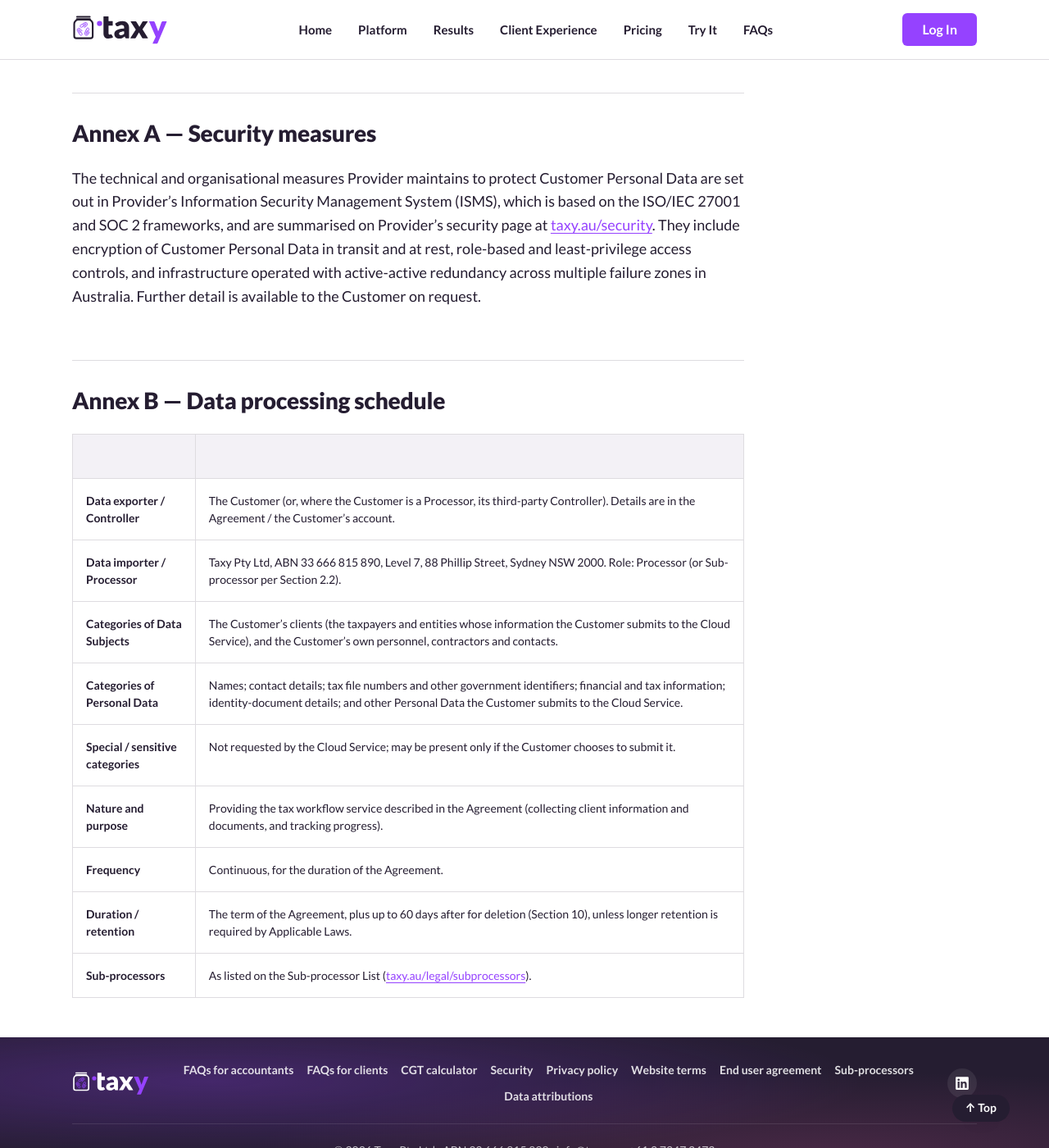
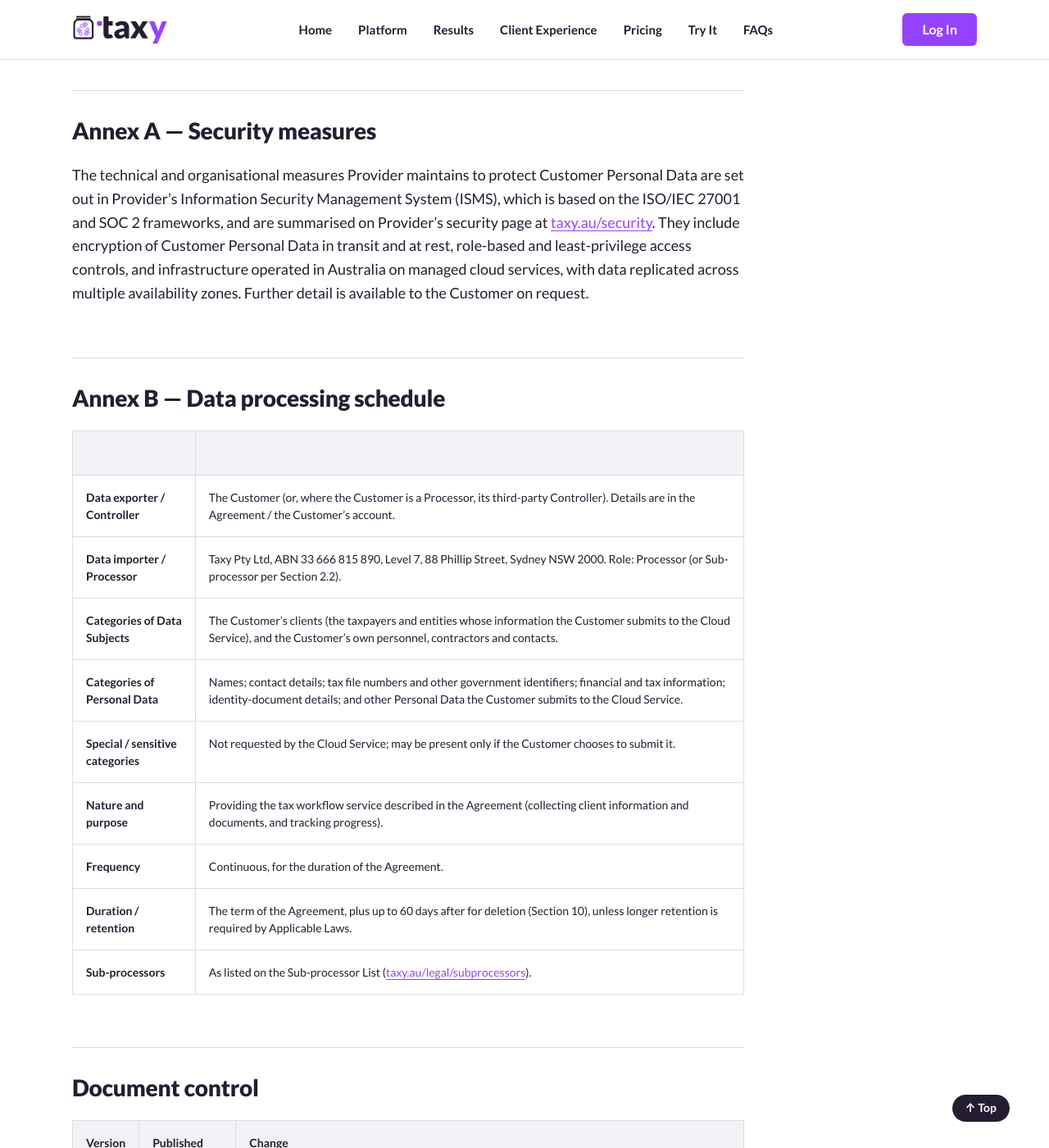
Before and after one commit to taxy-au/taxy-website, a Jekyll site: the page built from legal/dpa.md, in a window 1280 px wide and 1400 px high, scrolled down 8004 px. Shown: the whole window at 82% size. Built offline with Jekyll 4.4.1, drawn with Linux system fonts in a browser that asks for light colours; some of the changed text lies outside the part shown.

Commit message:
Regenerate the DPA page: residency, redundancy and a version table
Rebuilt from taxy-ops/legal (taxy-ops 98b6692). §11.1 now states Australian
storage including backups; Annex A describes multi-zone replication within an
Australian region in place of active-active across failure zones, which Firestore
cannot do here. A document control table records the published versions.

Only legal/dpa.md moves; the rest of the pack regenerates identically.

Co-Authored-By: Claude Opus 5 <noreply@anthropic.com>

```diff
--- a/legal/dpa.md
+++ b/legal/dpa.md
@@ -278,9 +278,9 @@ The technical and organisational measures Provider maintains to protect Customer
 are set out in Provider's Information Security Management System (ISMS), which is based on the
 ISO/IEC 27001 and SOC 2 frameworks, and are summarised on Provider's security page at
 [taxy.au/security](/security/). They include encryption of Customer Personal Data in transit and at rest,
-role-based and least-privilege access controls, and infrastructure operated with active-active
-redundancy across multiple failure zones in Australia. Further detail is available to the
-Customer on request.
+role-based and least-privilege access controls, and infrastructure operated in Australia on
+managed cloud services, with data replicated across multiple availability zones. Further detail
+is available to the Customer on request.
 
 ---
 
@@ -297,3 +297,13 @@ Customer on request.
 | **Frequency** | Continuous, for the duration of the Agreement. |
 | **Duration / retention** | The term of the Agreement, plus up to 60 days after for deletion (Section 10), unless longer retention is required by Applicable Laws. |
 | **Sub-processors** | As listed on the Sub-processor List ([taxy.au/legal/subprocessors](/legal/subprocessors/)). |
+
+---
+
+## Document control
+
+| Version | Published | Change |
+|---|---|---|
+| 1.0 | 8 June 2026 | First published as part of the Cloud Service Agreement. |
+| 1.1 | 10 June 2026 | Product wording aligned to "tax workflow"; cross-references hyperlinked. |
+| 2.0 | 7 September 2026 | Data residency updated: backups are now held in Australia, and previous replication to the United States has ceased. Security measures described more precisely, in terms of the redundancy our Australian infrastructure provides. |
```
Also changed, not shown: other parts of legal/dpa.md (+4 -4 lines).
